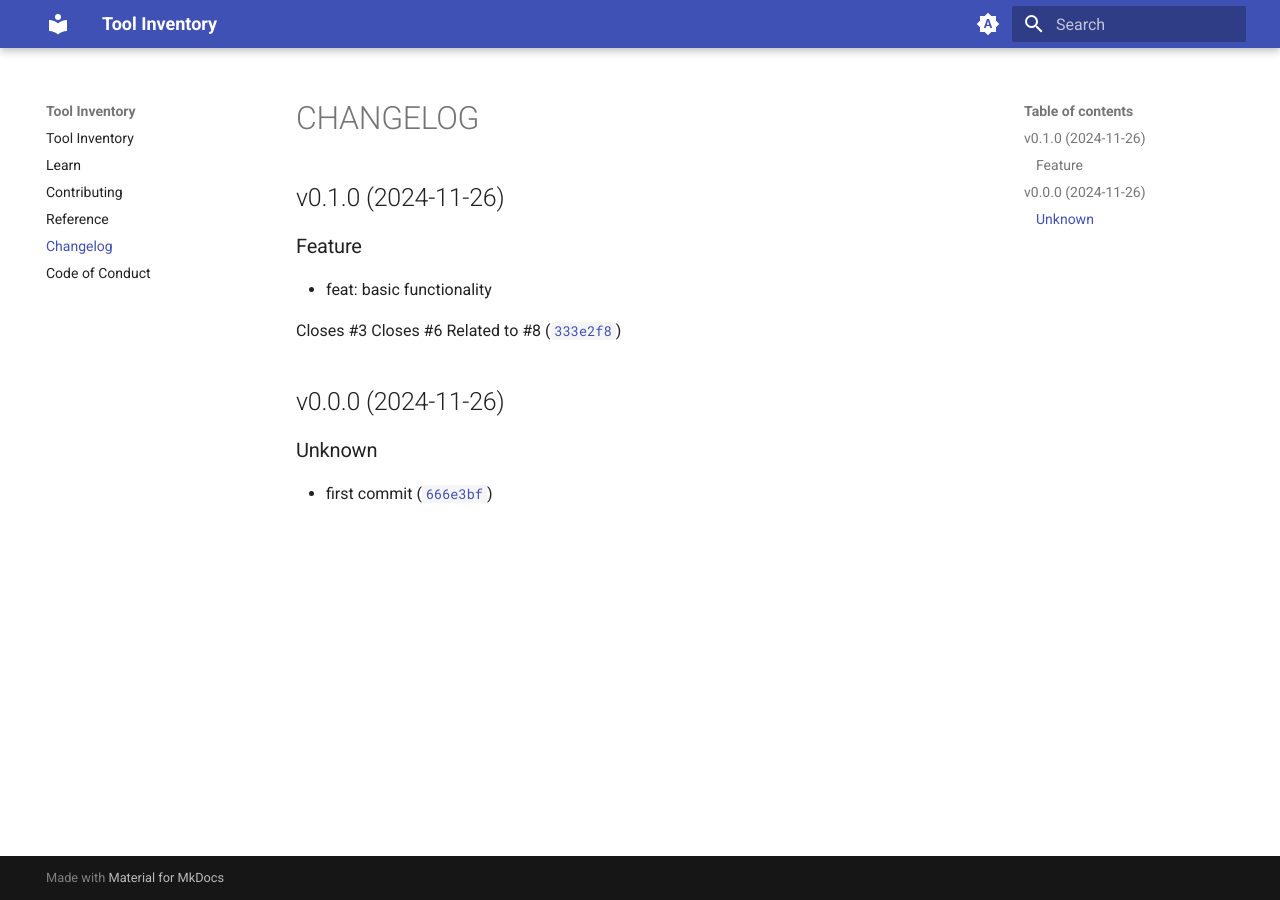
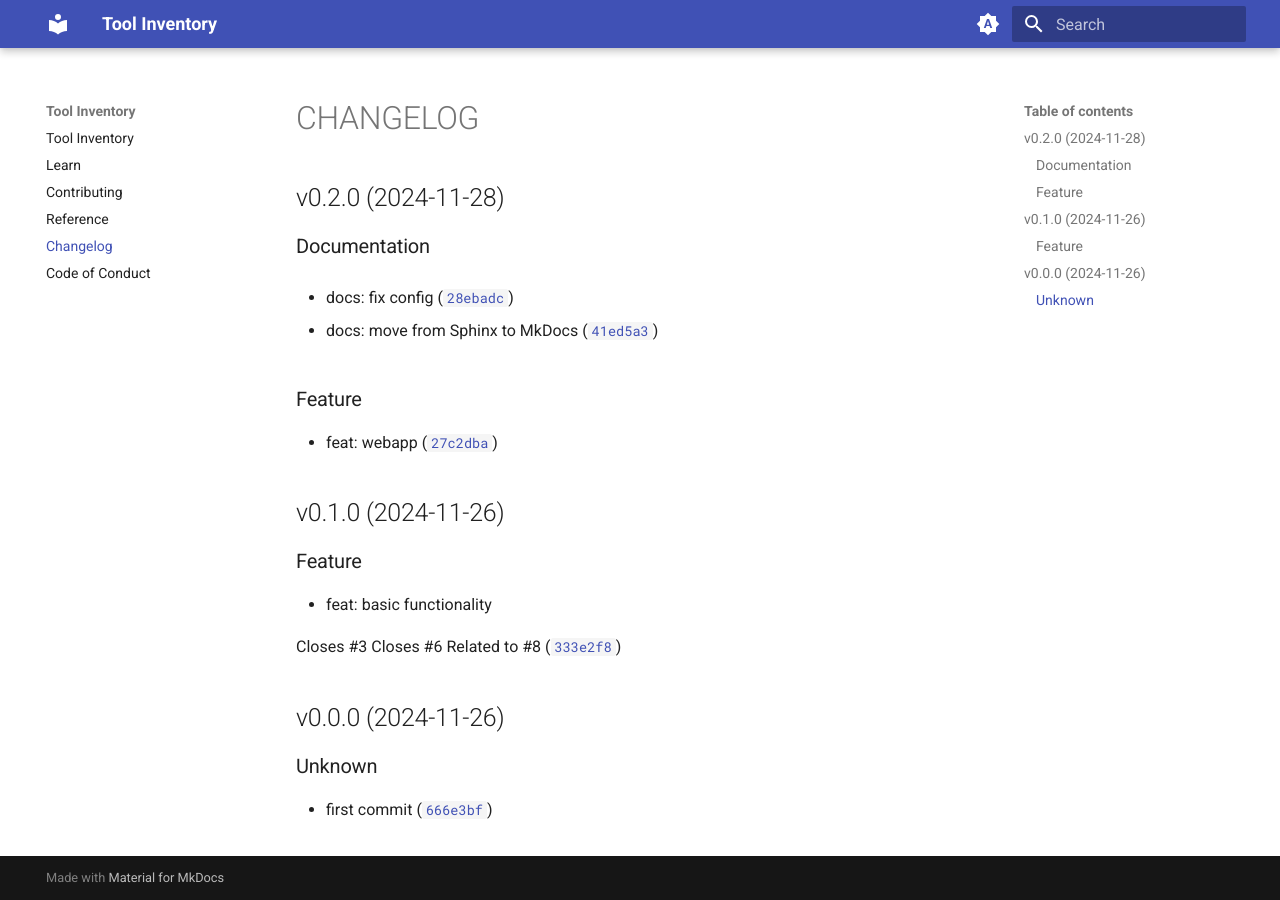
Before and after one commit to MicaelJarniac/tool-inventory, an MkDocs documentation site: the page built from docs/CHANGELOG.md, in a window 1280 px wide. Built offline with MkDocs 1.6.1 and Material for MkDocs 9.7.7, drawn with Linux system fonts in a browser that asks for light colours.

Commit message:
0.2.0
Automatically generated by python-semantic-release

```diff
--- a/docs/CHANGELOG.md
+++ b/docs/CHANGELOG.md
@@ -1,5 +1,18 @@
 # CHANGELOG
 
+
+
+## v0.2.0 (2024-11-28)
+
+### Documentation
+
+* docs: fix config ([`28ebadc`](https://github.com/MicaelJarniac/tool-inventory/commit/28ebadc5f0bac3c3ca4f567442a922d5cff44123))
+
+* docs: move from Sphinx to MkDocs ([`41ed5a3`](https://github.com/MicaelJarniac/tool-inventory/commit/41ed5a3ef73cc947fc06de546d0b131bf9bd2b70))
+
+### Feature
+
+* feat: webapp ([`27c2dba`](https://github.com/MicaelJarniac/tool-inventory/commit/27c2dba59fdea6551101b44d3e45ca0589b89b58))
 
 
 ## v0.1.0 (2024-11-26)
--- a/pyproject.toml
+++ b/pyproject.toml
@@ -4,7 +4,7 @@ build-backend = "poetry.core.masonry.api"
 
 [tool.poetry]
 name = "tool-inventory"
-version = "0.1.0"
+version = "0.2.0"
 description = "Tool inventory."
 authors = ["Micael Jarniac <micael@jarniac.dev>"]
 license = "MIT"
```
